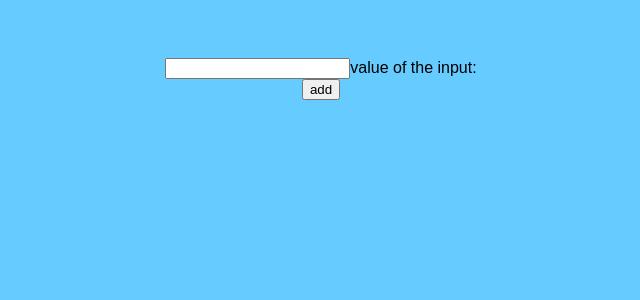
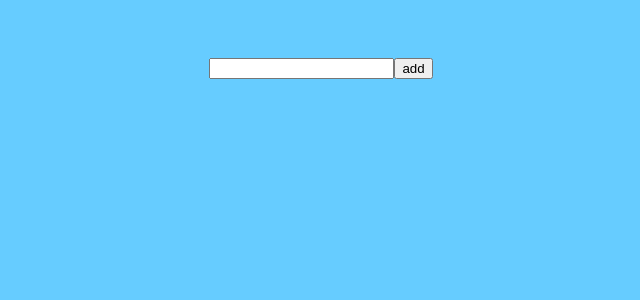
Before and after one commit to bheptin/shoppingList, a React (Create React App) app: page / in a window 1280 px wide. Shown: the top 300 px of the page, without its empty margins (319-959 px from the left). Built offline with nearby package versions, Linux system fonts and the light colour scheme.

Commit message:
Add ability to display messages in console.log - Also set the state of those messages

```diff
--- a/src/App.js
+++ b/src/App.js
@@ -9,7 +9,6 @@ class App extends Component {
         <div className="todoListMain">
           <div className="header">
               <Message />
-              <button type="submit">add</button>
           </div>
         </div>
       </div>
--- a/src/message.js
+++ b/src/message.js
@@ -6,13 +6,21 @@ class Message extends Component {
     this.state = {
       message: '',
     }
+  };
+
+
+  handleClick(event) {
+    console.log(this.state.message);
+    event.preventDefault();
   }
+
   render() {
     return(
-      <div>
+      <form  onSubmit={this.handleClick}>
         <input onChange={event => this.setState({message: event.target.value})} />
-        value of the input: {this.state.message}
-      </div>
+        <button onClick={(e) => this.handleClick(e)}  type="submit">add</button>
+
+      </form>
     );
   };
 }
```
